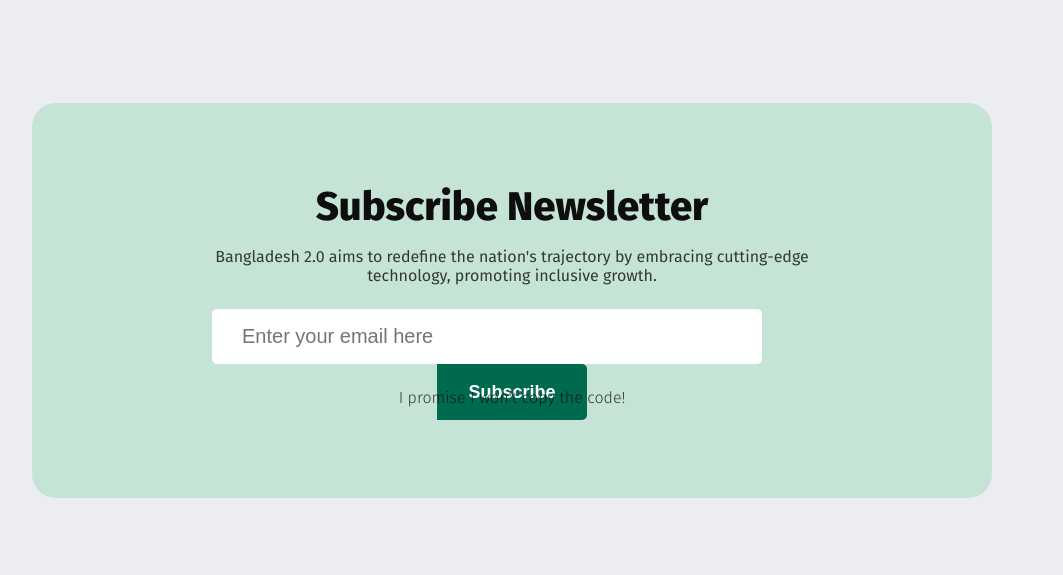
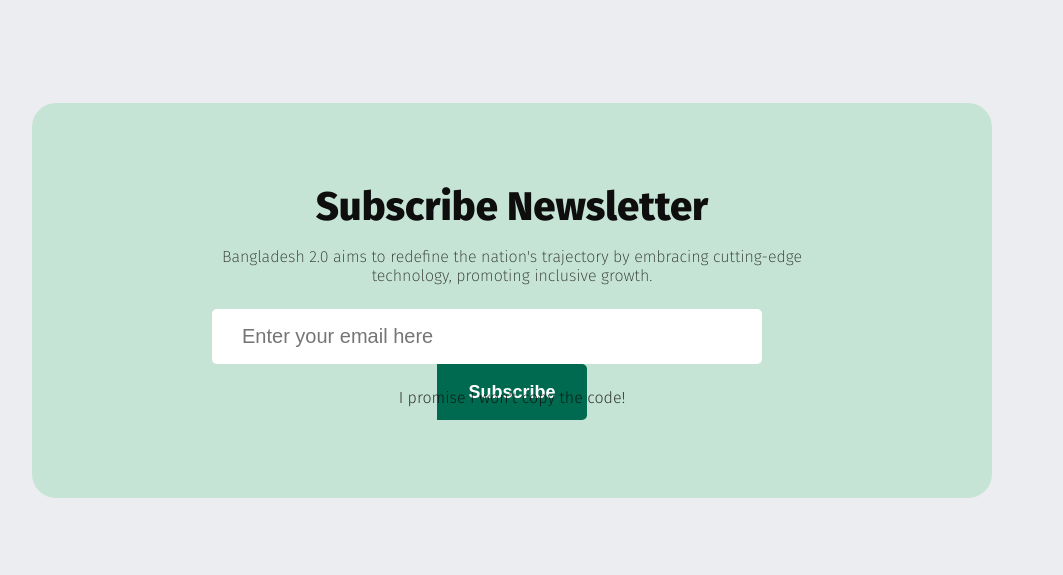
Before and after one commit to rifadbasic/B11-1st-assignment, a plain HTML site: page index.html in a window 1280 px wide. Shown: the part 4510-5085 px from the top of the page, without its empty margins (128-1191 px from the left). Drawn offline with Linux system fonts and the light colour scheme.

Commit message:
commit some css for p tag

```diff
--- a/styles/main.css
+++ b/styles/main.css
@@ -458,8 +458,10 @@
 .newsletter-head h3{
   margin-bottom: 16px;
 }
+
 .newsletter-head p{
-  font-weight: 400;
+  font-weight: 200;
+  font-size: 16px;
 }
 
 
```
